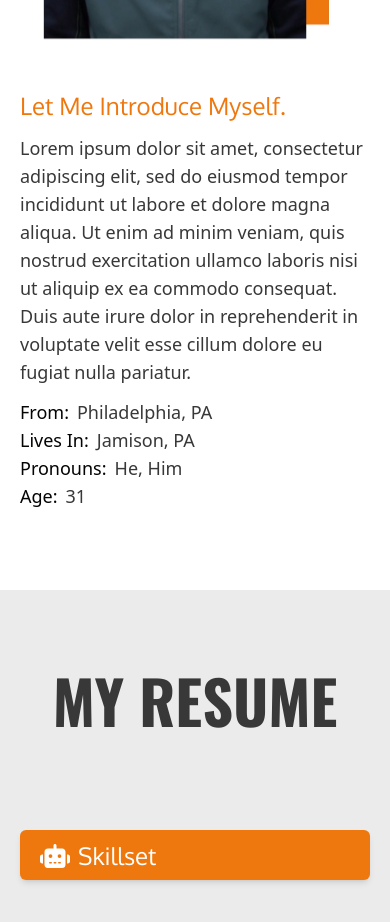
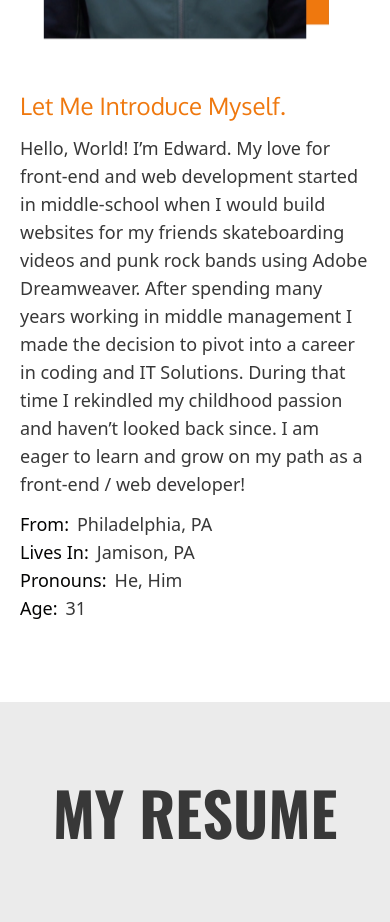
Before and after one commit to EPK3/portfolio, a React (Create React App) app: page / in a window 390 px wide. Shown: the part 1340-2262 px from the top of the page. Built offline with nearby package versions, Linux system fonts and the light colour scheme; a web font is replaced by a local one.

Commit message:
finished layout, added mobile

```diff
--- a/src/Components/About.jsx
+++ b/src/Components/About.jsx
@@ -19,7 +19,7 @@ const About = () => {
             <div className='flex flex-col m-auto mx-5 md:w-[600px]'>
                 <Fade right>
                     <h2 className='text-2xl text-orange font-oxygen font-normal my-3'>Let Me Introduce Myself.</h2>
-                    <p className='text-lg text-gray font-light mb-3'>Lorem ipsum dolor sit amet, consectetur adipiscing elit, sed do eiusmod tempor incididunt ut labore et dolore magna aliqua. Ut enim ad minim veniam, quis nostrud exercitation ullamco laboris nisi ut aliquip ex ea commodo consequat. Duis aute irure dolor in reprehenderit in voluptate velit esse cillum dolore eu fugiat nulla pariatur.</p>
+                    <p className='text-lg text-gray font-light mb-3'>Hello, World! I’m Edward.  My love for front-end and web development started in middle-school when I would build websites for my friends skateboarding videos and punk rock bands using Adobe Dreamweaver. After spending many years working in middle management I made the decision to pivot into a career in coding and IT Solutions. During that time I rekindled my childhood passion and haven’t looked back since. I am eager to learn and grow on my path as a front-end / web developer!</p>
                     <ul>
                         <li className='inline-flex text-black text-lg font-normal'>From:</li>
                         <p className='inline-flex text-gray text-lg font-light mx-2'>Philadelphia, PA</p>
```
